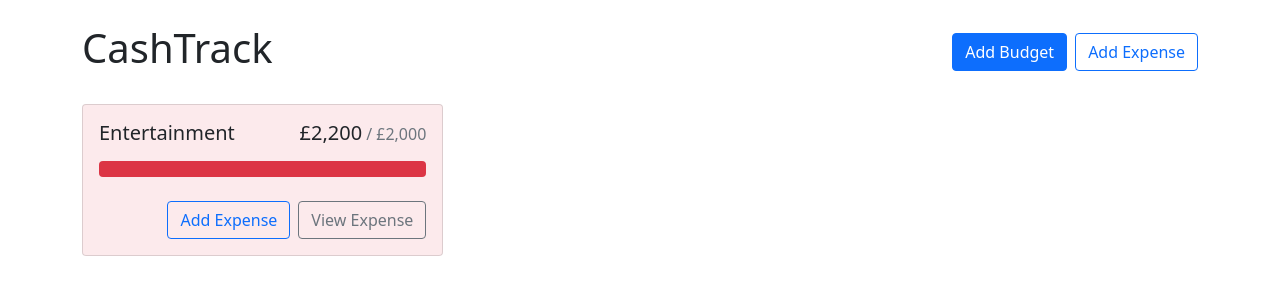
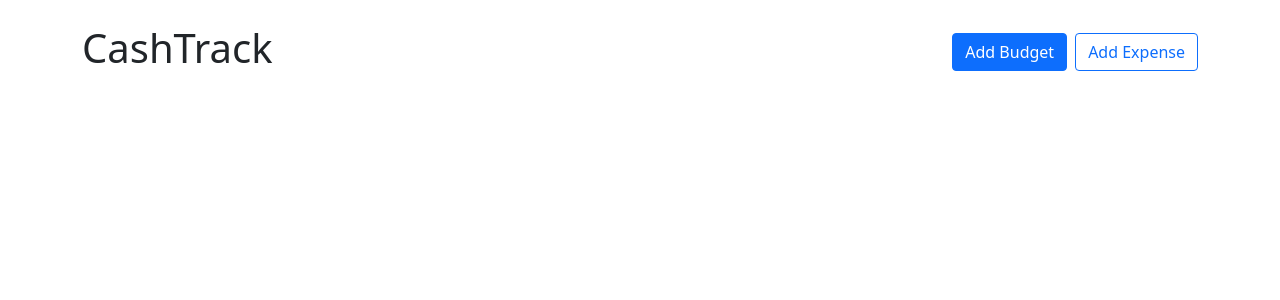
Before and after one commit to lroberts77/cashtrack-beta, a React (Create React App) app: page / in a window 1280 px wide. Shown: the top 300 px of the page. Built offline with nearby package versions, Linux system fonts and the light colour scheme.

Commit message:
removed hardcoded budget from app.js and display mapped budgets from budgetscontext.js

```diff
--- a/src/App.js
+++ b/src/App.js
@@ -2,10 +2,12 @@ import { Container, Button, Stack } from "react-bootstrap";
 import AddBudgetModal from "./components/addBudgetModal/AddBudgetModal";
 import BudgetCard from "./components/BudgetCard/BudgetCard";
 import { useState } from "react";
+import { useBudgets } from "./contexts/BudgetsContext";
 
 function App() {
 
-  const [showAddBudgetModal, setShowAddBudgetModal] = useState(false)
+  const [showAddBudgetModal, setShowAddBudgetModal] = useState(false);
+  const { budgets } = useBudgets();
 
   return (
     <>
@@ -23,7 +25,9 @@ function App() {
           alignItems: "flex-start",
         }}
       >
-        <BudgetCard name='Entertainment' amount={2200} max={2000}></BudgetCard>
+        {budgets.map(budget => (
+          <BudgetCard key={budget.id} name={budget.name} amount={budget.amount} max={budget.max} />
+        ))}
       </div>
     </Container>
     <AddBudgetModal show={showAddBudgetModal} handleClose={() => setShowAddBudgetModal(false)}/>
```
